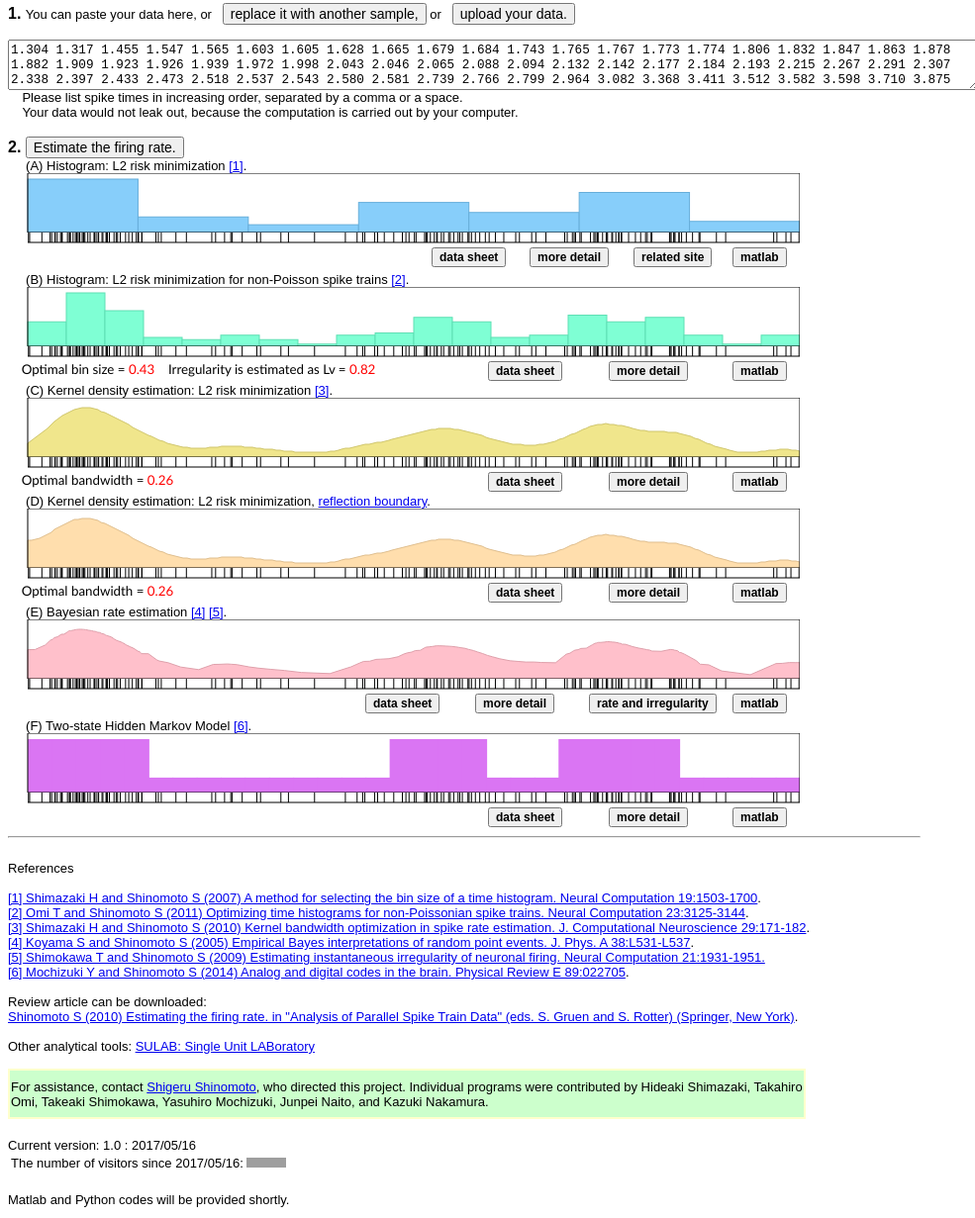
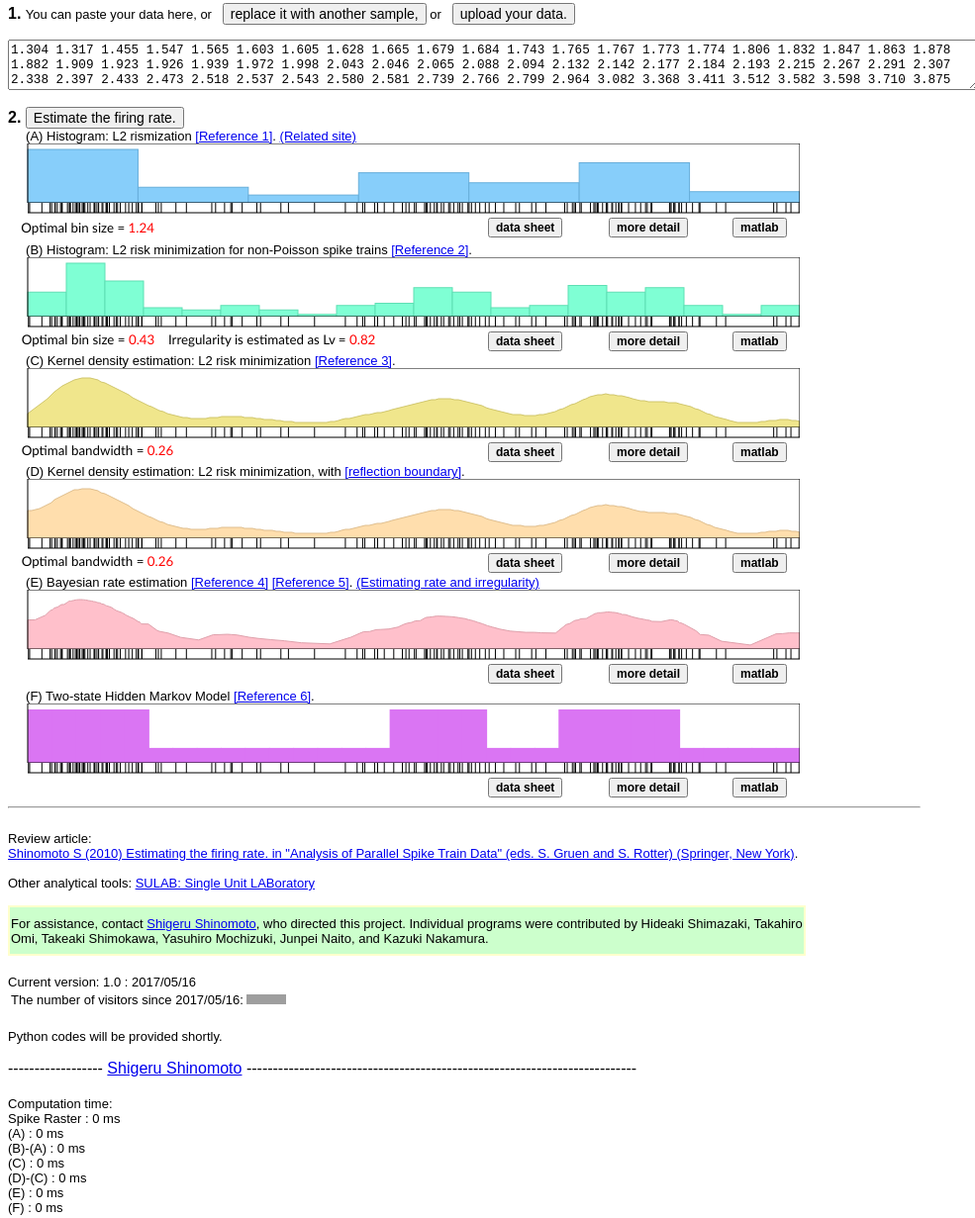
Before and after one commit to NaitoJunpei/gattai, a plain HTML site: page index.html in a window 1280 px wide. Shown: the part 146-1377 px from the top of the page at 99% size, without its empty margins (0-985 px from the left). Drawn offline with Linux system fonts and the light colour scheme; grey boxes are pictures that could not be loaded.

Commit message:
Adjust button

```diff
--- a/index.html
+++ b/index.html
@@ -64,42 +64,39 @@ obj1.addEventListener("change",function(evt){
 
 <br />
   <font size = "2pt">&nbsp;&nbsp;&nbsp;&nbsp;<textarea name="spikes" rows="3" cols="120" style="font-size:9.5pt"></textarea><br />
-  &nbsp;&nbsp;&nbsp;&nbsp;Please list spike times in increasing order, separated by a comma or a space.<br />
-  &nbsp;&nbsp;&nbsp;&nbsp;Your data would not leak out, because the computation is carried out by your computer.<br />
   <br />
   </font><font size="3"><strong>2. </strong></font><input type="button" style="font:10.5pt Arial;" value="Estimate the firing rate." onclick="Main();" />
 </font>
   <div id="loading" style="font-size:10pt; display:inline-block; visibility:hidden"><font size="2pt" face="Arial"><img src="loading.gif" />processing...</font></div>
-  <font face="Arial">
-  </font><font size="2pt" face="Arial"><br />
-  <font size="2pt">&#160;&#160;&#160;&#160;&#160;(A) Histogram: L2 risk minimization <a href="http://www.ton.scphys.kyoto-u.ac.jp/~shino/papersPDF/shino2007NeCo.pdf" target="_blank">[1]</a>.<br />
-  </font></font>
+  <font size="2pt" face="Arial"><br />
+  <font size="2pt">&#160;&#160;&#160;&#160;&#160;(A) Histogram: L2 rismization <a href="http://www.ton.scphys.kyoto-u.ac.jp/~shino/papersPDF/shino2007NeCo.pdf" target="_blank">[Reference 1]</a>. </font></font><a href="http://176.32.89.45/~hideaki/res/histogram.html" target="_blank"><font size="2pt" face="Arial"><font size="2pt"><font face="Arial"><font size="2pt">(Related site)</font></font><br />
+  </font></font></a>
   <div id="graph_SS" width="800" height="60"></div>
   <div id="raster_SS" width="800" height="10"></div>
   <div id="optimal_SS" style="font-size:10pt; margin-bottom:6px"></div>
   <font size="2pt" face="Arial"><font size="2pt">&#160;&#160;&#160;&#160;&#160;(B) Histogram: L2 risk minimization for non-Poisson
-  spike trains <a href="http://www.ton.scphys.kyoto-u.ac.jp/~shino/papersPDF/shino2011NeCo_histogram.pdf" target="_blank">[2]</a>.<br />
+  spike trains <a href="http://www.ton.scphys.kyoto-u.ac.jp/~shino/papersPDF/shino2011NeCo_histogram.pdf" target="_blank">[Reference 2]</a>.<br />
   </font></font>
   <div id="graph_OS" width="800" height="60"></div>
   <div id="raster_OS" width="800" height="10"></div>
   <div id="optimal_OS" style="font-size:10pt; margin-bottom:6px"></div>
-  <font size="2pt" face="Arial"><font size="2pt">&#160;&#160;&#160;&#160;&#160;(C) Kernel density estimation: L2 risk minimization <a href="https://link.springer.com/article/10.1007%2Fs10827-009-0180-4" target="_blank">[3]</a>.<br />
+  <font size="2pt" face="Arial"><font size="2pt">&#160;&#160;&#160;&#160;&#160;(C) Kernel density estimation: L2 risk minimization <a href="https://link.springer.com/article/10.1007%2Fs10827-009-0180-4" target="_blank">[Reference 3]</a>.<br />
   </font></font>
   <div id="graph_Kernel" width="800" height="60"></div>
   <div id="raster_Kernel" width="800" height="10"></div>
   <div id="optimal_Kernel" style="font-size:10pt; margin-bottom:6px"></div>
   <font size="2pt" face="Arial"><font size="2pt">&#160;&#160;&#160;&#160;&#160;(D) Kernel density estimation: L2 risk minimization,
-  <a href="http://www.ton.scphys.kyoto-u.ac.jp/~shino/toolbox/reflectedkernel/reflectedkernel.html" target="_blank">reflection boundary</a>.<br />
+  with <a href="http://www.ton.scphys.kyoto-u.ac.jp/~shino/toolbox/reflectedkernel/reflectedkernel.html" target="_blank">[reflection boundary]</a>.<br />
   </font></font>
   <div id="graph_Kernel2" width="800" height="60"></div>
   <div id="raster_Kernel2" width="800" height="10"></div>
   <div id="optimal_Kernel2" style="font-size:10pt; margin-bottom:6px"></div>
-  <font size="2pt" face="Arial"><font size="2pt">&#160;&#160;&#160;&#160;&#160;(E) Bayesian rate estimation <a href="http://www.ton.scphys.kyoto-u.ac.jp/~shino/papersPDF/shino2005JPhysA.pdf" target="_blank">[4]</a> <a href="http://www.ton.scphys.kyoto-u.ac.jp/~shino/papersPDF/shino2009NeCo.pdf" target="_blank">[5]</a>.<br />
-  </font></font>
+  <font size="2pt" face="Arial"><font size="2pt">&#160;&#160;&#160;&#160;&#160;(E) Bayesian rate estimation <a href="http://www.ton.scphys.kyoto-u.ac.jp/~shino/papersPDF/shino2005JPhysA.pdf" target="_blank">[Reference 4]</a> <a href="http://www.ton.scphys.kyoto-u.ac.jp/~shino/papersPDF/shino2009NeCo.pdf" target="_blank">[Reference 5]</a>. </font></font><a href="http://www.ton.scphys.kyoto-u.ac.jp/~shino/toolbox/ssNeCo09/page_SULAB2.html" target="_blank"><font size="2pt" face="Arial"><font size="2pt"><font face="Arial"><font size="2pt">(Estimating rate and irregularity)</font></font><br />
+  </font></font></a>
   <div id="graph_Bayes" width="800" height="60"></div>
   <div id="raster_Bayes" width="800" height="10"></div>
   <div id="optimal_Bayes" style="font-size:10pt; margin-bottom:6px"></div>
-  <font size="2pt" face="Arial"><font size="2pt">&#160;&#160;&#160;&#160;&#160;(F) Two-state Hidden Markov Model <a href="https://journals.aps.org/pre/abstract/10.1103/PhysRevE.89.022705" target="_blank">[6]</a>.<br />
+  <font size="2pt" face="Arial"><font size="2pt">&#160;&#160;&#160;&#160;&#160;(F) Two-state Hidden Markov Model <a href="https://journals.aps.org/pre/abstract/10.1103/PhysRevE.89.022705" target="_blank">[Reference 6]</a>.<br />
   </font></font>
   <div id="graph_HMM" width="800" height="60"></div>
   <div id="raster_HMM" width="800" height="10"></div>
@@ -111,20 +108,8 @@ obj1.addEventListener("change",function(evt){
 --></font></font>
   <hr width="920" align="left" />
   <font size="2pt" face="Arial"><br />
-  <!-- Contact -->References<br />
-  <br />
-  <font size="-1"><a href="http://www.ton.scphys.kyoto-u.ac.jp/~shino/papersPDF/shino2007NeCo.pdf" target="_blank">[1] Shimazaki H and Shinomoto S (2007) A method for selecting the bin size
-  of a time histogram. Neural Computation 19:1503-1700</a>.<br />
-  <a href="http://www.ton.scphys.kyoto-u.ac.jp/~shino/papersPDF/shino2011NeCo_histogram.pdf" target="_blank">[2] Omi T and Shinomoto S (2011) Optimizing time histograms for non-Poissonian spike trains. Neural Computation 23:3125-3144</a>.<br />
-  <a href="https://link.springer.com/article/10.1007%2Fs10827-009-0180-4" target="_blank">[3] Shimazaki H and Shinomoto S (2010) Kernel bandwidth optimization in
-  spike rate estimation. J. Computational Neuroscience 29:171-182</a>.<br />
-  <a href="http://www.ton.scphys.kyoto-u.ac.jp/~shino/papersPDF/shino2005JPhysA.pdf" target="_blank">[4] Koyama S and Shinomoto S (2005) Empirical Bayes interpretations of random point events. J. Phys. A 38:L531-L537</a>.<br />
-  <a href="http://www.ton.scphys.kyoto-u.ac.jp/~shino/papersPDF/shino2009NeCo.pdf" target="_blank">[5] Shimokawa T and Shinomoto S (2009) Estimating instantaneous irregularity of neuronal firing. Neural Computation 21:1931-1951.</a><br />
-  <a href="https://journals.aps.org/pre/abstract/10.1103/PhysRevE.89.022705" target="_blank">[6] Mochizuki Y and Shinomoto S (2014) Analog and digital codes in the
-  brain. Physical Review E 89:022705</a>.</font><br />
-  <br />
   </font>
-  <div><font size="2pt" face="Arial"><font size="-1">Review article can be downloaded: <br />
+  <div><font size="2pt" face="Arial"><font size="-1">Review article: <br />
   <a href="http://www.ton.scphys.kyoto-u.ac.jp/~shino/papersPDF/shino2010Book.pdf" target="_blank">Shinomoto S (2010) Estimating the firing rate. in &quot;Analysis of Parallel
     Spike Train Data&quot; (eds. S. Gruen and S. Rotter) (Springer, New York)</a>.<br />
     <br />
@@ -152,7 +137,7 @@ Arial"><img border="0" width="40" height="10" id="_x0000_i1030" src="http://www.
     </table>
     <br />
     <font size="2pt" face="Arial">
-    <font size="-1">Matlab and Python codes will be provided shortly.</font>
+    <font size="-1">Python codes will be provided shortly.</font>
 
 </font></div>
   </form>
--- a/main.js
+++ b/main.js
@@ -299,7 +299,6 @@ function DrawGraph_SSOS(spike_time){
 	wrap.select("svg").remove();	// 初期化
 	var svg = wrap.append("svg").attr("width",x_base+width_graph).attr("height",height_graph);
 	var url1 = "http://www.ton.scphys.kyoto-u.ac.jp/~shino/toolbox/sshist/hist.html";
-	var url2 = "http://176.32.89.45/~hideaki/res/histogram.html";
 	var matlab = "./matlab/sshist.m"
 
 	var opt = new Array();
@@ -319,7 +318,7 @@ function DrawGraph_SSOS(spike_time){
 	    }
 	}
 	svg.append("rect").attr("x", x_base).attr("y", 0).attr("width", width_graph).attr("height", height_graph).attr("stroke","black").attr("stroke-width",1).attr("fill","none");
-	document.getElementById("optimal_SS").innerHTML = "　<INPUT type=\"button\" style=\"font:9pt Arial; font-weight: bold; position:absolute; left:436px;\" value=\"data sheet\" onclick=\"OutputResults_SS()\"><INPUT type=\"button\" style=\"font:9pt Arial; font-weight: bold; position:absolute; left:535px\" value=\"more detail\" onclick=\"location.href='" + url1 + "'\"><INPUT type=\"button\" style=\"font:9pt Arial; font-weight: bold; position:absolute; left:640px\" value=\"related site\" onclick=\"location.href='" + url2 + "'\"><a href='" + matlab + "'\" download=\"" + matlab.substr(9) + "\"><INPUT type=\"button\" style=\"font:9pt Arial; font-weight: bold; position:absolute; left:740px;\" value=\"matlab\"></a>";
+	document.getElementById("optimal_SS").innerHTML = "　Optimal bin size = <font color=\"red\">" + opt[0].toFixed(2) + "</font><INPUT type=\"button\" style=\"font:9pt Arial; font-weight: bold; position:absolute; left:493px;\" value=\"data sheet\" onclick=\"OutputResults_SS()\"><INPUT type=\"button\" style=\"font:9pt Arial; font-weight: bold; position:absolute; left:615px\" value=\"more detail\" onclick=\"location.href='" + url1 + "'\"><a href='" + matlab + "'\" download=\"" + matlab.substr(9) + "\"><INPUT type=\"button\" style=\"font:9pt Arial; font-weight: bold; position:absolute; left:740px;\" value=\"matlab\"></a>";
 
 
 	time_old[2] = new Date().getTime();
@@ -432,8 +431,7 @@ function DrawGraph_Bayes(spike_time){
 	var wrap = d3.select('#graph_Bayes');
 	wrap.select("svg").remove();	// 初期化
 	var svg = wrap.append("svg").attr("width",x_base+width_graph).attr("height",height_graph);
-	var url1 = "http://www.ton.scphys.kyoto-u.ac.jp/~shino/toolbox/ssBayes/bayes.html";
-	var url2 = "http://www.ton.scphys.kyoto-u.ac.jp/~shino/toolbox/ssNeCo09/page_SULAB2.html";
+	var url = "http://www.ton.scphys.kyoto-u.ac.jp/~shino/toolbox/ssBayes/bayes.html";
 	var matlab = "./matlab/BayesRR.zip"
 
 	var maxy;
@@ -456,7 +454,7 @@ function DrawGraph_Bayes(spike_time){
 	      .y(function(d) {return d[1];});
 	svg.append("path").attr("d", line(xy) ).attr("fill","#FFC0CB").attr("stroke","#DFA0AB");
 	svg.append("rect").attr("x", x_base).attr("y", 0).attr("width", width_graph).attr("height", height_graph).attr("stroke","black").attr("stroke-width",1).attr("fill","none");
-	document.getElementById("optimal_Bayes").innerHTML = "　<INPUT type=\"button\" style=\"font:9pt Arial; font-weight: bold; position:absolute; left:369px;\" value=\"data sheet\" onclick=\"OutputResults_Bayes()\"><INPUT type=\"button\" style=\"font:9pt Arial; font-weight: bold; position:absolute; left:480px\" value=\"more detail\" onclick=\"location.href='" + url1 + "'\"><INPUT type=\"button\" style=\"font:9pt Arial; font-weight: bold; position:absolute; left:595px\" value=\"rate and irregularity\" onclick=\"location.href='" + url2 + "'\"><a href='" + matlab + "'\" download=\"" + matlab.substr(9) + "\"><INPUT type=\"button\" style=\"font:9pt Arial; font-weight: bold; position:absolute; left:740px;\" value=\"matlab\"></a>";
+	document.getElementById("optimal_Bayes").innerHTML = "　<INPUT type=\"button\" style=\"font:9pt Arial; font-weight: bold; position:absolute; left:493px;\" value=\"data sheet\" onclick=\"OutputResults_Bayes()\"><INPUT type=\"button\" style=\"font:9pt Arial; font-weight: bold; position:absolute; left:615px\" value=\"more detail\" onclick=\"location.href='" + url + "'\"><a href='" + matlab + "'\" download=\"" + matlab.substr(9) + "\"><INPUT type=\"button\" style=\"font:9pt Arial; font-weight: bold; position:absolute; left:740px;\" value=\"matlab\"></a>";
 }
 
 
```
